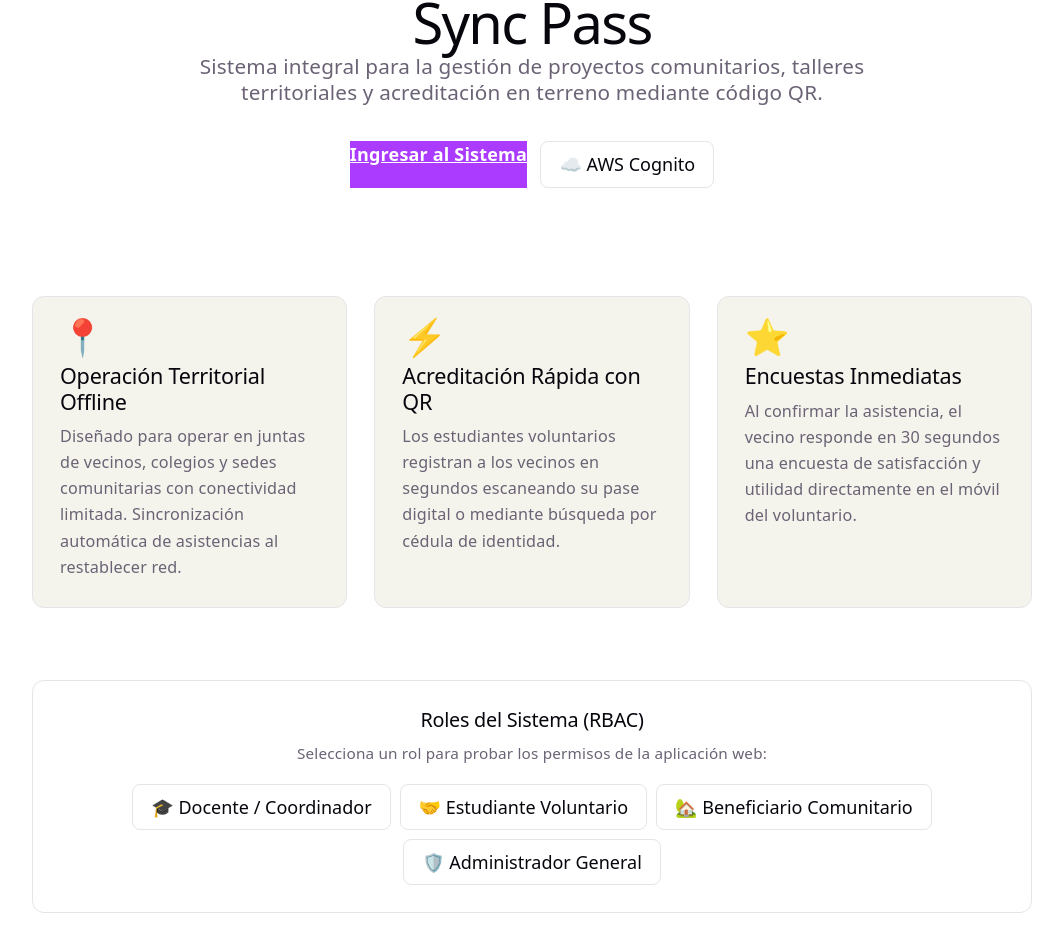
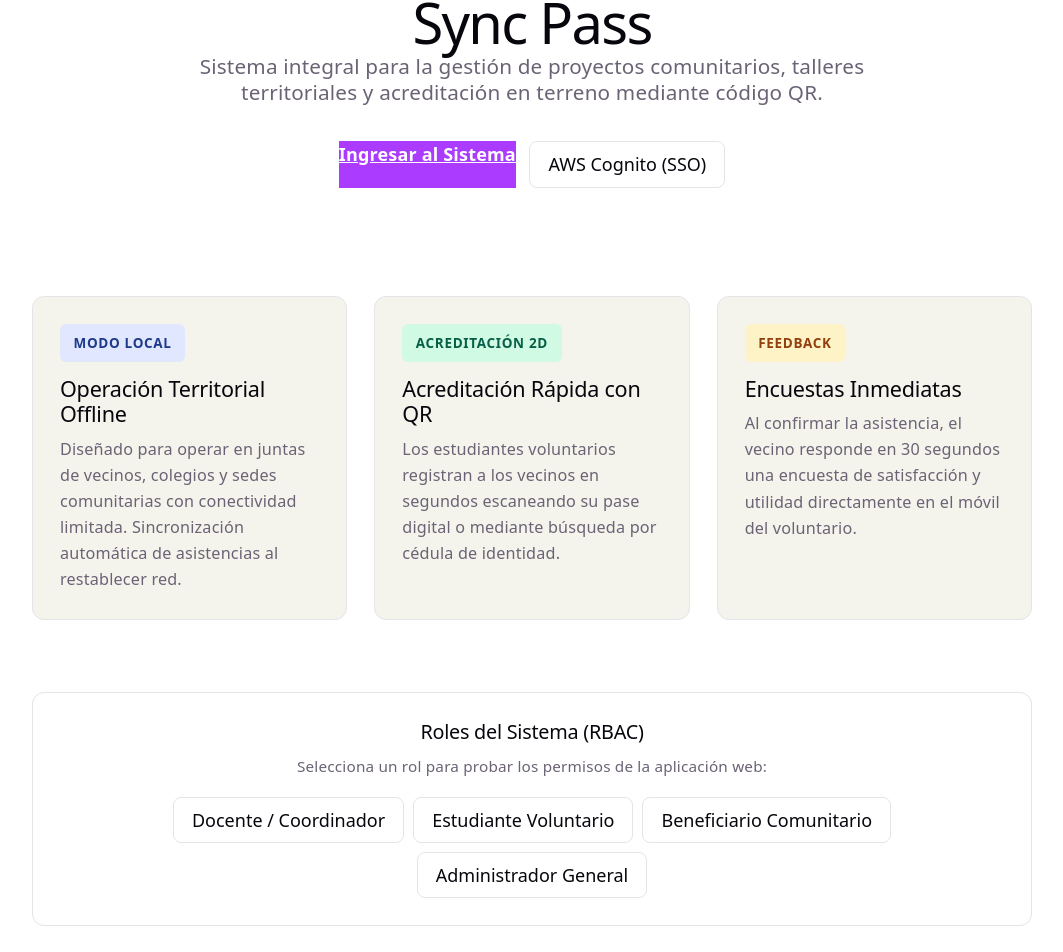
Before and after one commit to NanooDev/SyncPass-Web, a React (Vite) app: page / in a window 1280 px wide. Shown: the part 239-1191 px from the top of the page, without its empty margins (108-1171 px from the left). Built offline with nearby package versions, Linux system fonts and the light colour scheme; no server answers.

Commit message:
style(web): aplicar diseno sobrio sin emojis y documentar colaboracion con Alvaro

```diff
--- a/src/pages/home/HomePage.tsx
+++ b/src/pages/home/HomePage.tsx
@@ -84,7 +84,7 @@ export default function HomePage() {
               Ingresar al Sistema
             </Link>
             <button onClick={handleCognitoLogin} title="Iniciar con AWS Cognito">
-              ☁️ AWS Cognito
+              AWS Cognito (SSO)
             </button>
           </div>
         )}
@@ -107,7 +107,22 @@ export default function HomePage() {
             background: 'var(--code-bg)',
           }}
         >
-          <div style={{ fontSize: '2rem', marginBottom: '0.75rem' }}>📍</div>
+          <div
+            style={{
+              display: 'inline-block',
+              padding: '0.35rem 0.75rem',
+              borderRadius: '6px',
+              background: '#e0e7ff',
+              color: '#1e3a8a',
+              fontWeight: 700,
+              fontSize: '0.75rem',
+              textTransform: 'uppercase',
+              letterSpacing: '0.05em',
+              marginBottom: '0.75rem',
+            }}
+          >
+            Modo Local
+          </div>
           <h2 style={{ fontSize: '1.2rem', marginBottom: '0.5rem' }}>
             Operación Territorial Offline
           </h2>
@@ -126,7 +141,22 @@ export default function HomePage() {
             background: 'var(--code-bg)',
           }}
         >
-          <div style={{ fontSize: '2rem', marginBottom: '0.75rem' }}>⚡</div>
+          <div
+            style={{
+              display: 'inline-block',
+              padding: '0.35rem 0.75rem',
+              borderRadius: '6px',
+              background: '#d1fae5',
+              color: '#065f46',
+              fontWeight: 700,
+              fontSize: '0.75rem',
+              textTransform: 'uppercase',
+              letterSpacing: '0.05em',
+              marginBottom: '0.75rem',
+            }}
+          >
+            Acreditación 2D
+          </div>
           <h2 style={{ fontSize: '1.2rem', marginBottom: '0.5rem' }}>
             Acreditación Rápida con QR
           </h2>
@@ -145,7 +175,22 @@ export default function HomePage() {
             background: 'var(--code-bg)',
           }}
         >
-          <div style={{ fontSize: '2rem', marginBottom: '0.75rem' }}>⭐</div>
+          <div
+            style={{
+              display: 'inline-block',
+              padding: '0.35rem 0.75rem',
+              borderRadius: '6px',
+              background: '#fef3c7',
+              color: '#92400e',
+              fontWeight: 700,
+              fontSize: '0.75rem',
+              textTransform: 'uppercase',
+              letterSpacing: '0.05em',
+              marginBottom: '0.75rem',
+            }}
+          >
+            Feedback
+          </div>
           <h2 style={{ fontSize: '1.2rem', marginBottom: '0.5rem' }}>
             Encuestas Inmediatas
           </h2>
@@ -193,7 +238,7 @@ export default function HomePage() {
               window.location.href = '/dashboard'
             }}
           >
-            🎓 Docente / Coordinador
+            Docente / Coordinador
           </button>
           <button
             onClick={() => {
@@ -201,7 +246,7 @@ export default function HomePage() {
               window.location.href = '/dashboard'
             }}
           >
-            🤝 Estudiante Voluntario
+            Estudiante Voluntario
           </button>
           <button
             onClick={() => {
@@ -209,7 +254,7 @@ export default function HomePage() {
               window.location.href = '/dashboard'
             }}
           >
-            🏡 Beneficiario Comunitario
+            Beneficiario Comunitario
           </button>
           <button
             onClick={() => {
@@ -217,7 +262,7 @@ export default function HomePage() {
               window.location.href = '/users'
             }}
           >
-            🛡️ Administrador General
+            Administrador General
           </button>
         </div>
       </section>
--- a/src/pages/login/LoginPage.tsx
+++ b/src/pages/login/LoginPage.tsx
@@ -50,13 +50,14 @@ export default function LoginPage() {
           <div
             style={{
               display: 'inline-flex',
-              padding: '0.75rem',
-              borderRadius: '12px',
+              padding: '0.6rem 1.2rem',
+              borderRadius: '8px',
               background: 'var(--accent-bg)',
               color: 'var(--accent)',
               fontWeight: 800,
-              fontSize: '1.5rem',
+              fontSize: '1.4rem',
               marginBottom: '1rem',
+              letterSpacing: '-0.5px',
             }}
           >
             SyncPass
@@ -82,17 +83,16 @@ export default function LoginPage() {
               gap: '0.75rem',
               padding: '0.85rem',
               borderRadius: '10px',
-              border: '1px solid #f59e0b',
-              background: '#fef3c7',
-              color: '#92400e',
+              border: '1px solid #2563eb',
+              background: '#eff6ff',
+              color: '#1e3a8a',
               fontWeight: 700,
               fontSize: '0.95rem',
               cursor: 'pointer',
               transition: 'all 0.2s ease',
             }}
           >
-            <span>☁️</span>
-            <span>Iniciar sesión con AWS Cognito (Hosted UI)</span>
+            <span>Iniciar sesión con Amazon Cognito</span>
           </button>
           <p
             style={{
@@ -117,7 +117,7 @@ export default function LoginPage() {
           }}
         >
           <hr style={{ flex: 1, borderColor: 'var(--border)' }} />
-          <span>O ingresa con credenciales</span>
+          <span>O ingresa con credenciales institucionales</span>
           <hr style={{ flex: 1, borderColor: 'var(--border)' }} />
         </div>
 
@@ -235,7 +235,7 @@ export default function LoginPage() {
               <option value={ROLES.coordinator}>Docente / Coordinador</option>
               <option value={ROLES.volunteer}>Estudiante Voluntario</option>
               <option value={ROLES.attendee}>Beneficiario Comunitario</option>
-              <option value={ROLES.admin}>Administrador</option>
+              <option value={ROLES.admin}>Administrador General</option>
             </select>
           </div>
 
@@ -276,7 +276,7 @@ export default function LoginPage() {
               letterSpacing: '0.05em',
             }}
           >
-            Acceso Rápido de Prueba (Evaluación)
+            Acceso Rápido por Rol (Evaluación)
           </p>
           <div
             style={{
@@ -288,34 +288,34 @@ export default function LoginPage() {
             <button
               type="button"
               onClick={() => handleQuickRole(ROLES.coordinator)}
-              style={{ fontSize: '0.8rem', padding: '0.5rem', textAlign: 'left' }}
+              style={{ fontSize: '0.8rem', padding: '0.5rem', textAlign: 'center' }}
               title="Entrar como Docente Coordinador"
             >
-              🎓 <b>Docente</b>
+              <b>Docente</b>
             </button>
             <button
               type="button"
               onClick={() => handleQuickRole(ROLES.volunteer)}
-              style={{ fontSize: '0.8rem', padding: '0.5rem', textAlign: 'left' }}
+              style={{ fontSize: '0.8rem', padding: '0.5rem', textAlign: 'center' }}
               title="Entrar como Estudiante Voluntario"
             >
-              🤝 <b>Voluntario</b>
+              <b>Voluntario</b>
             </button>
             <button
               type="button"
               onClick={() => handleQuickRole(ROLES.attendee)}
-              style={{ fontSize: '0.8rem', padding: '0.5rem', textAlign: 'left' }}
+              style={{ fontSize: '0.8rem', padding: '0.5rem', textAlign: 'center' }}
               title="Entrar como Beneficiario"
             >
-              🏡 <b>Beneficiario</b>
+              <b>Beneficiario</b>
             </button>
             <button
               type="button"
               onClick={() => handleQuickRole(ROLES.admin)}
-              style={{ fontSize: '0.8rem', padding: '0.5rem', textAlign: 'left' }}
+              style={{ fontSize: '0.8rem', padding: '0.5rem', textAlign: 'center' }}
               title="Entrar como Administrador"
             >
-              🛡️ <b>Admin</b>
+              <b>Admin</b>
             </button>
           </div>
         </div>
```
Also changed, not shown: 6 other files (tests, documents, lock files or other folders).
